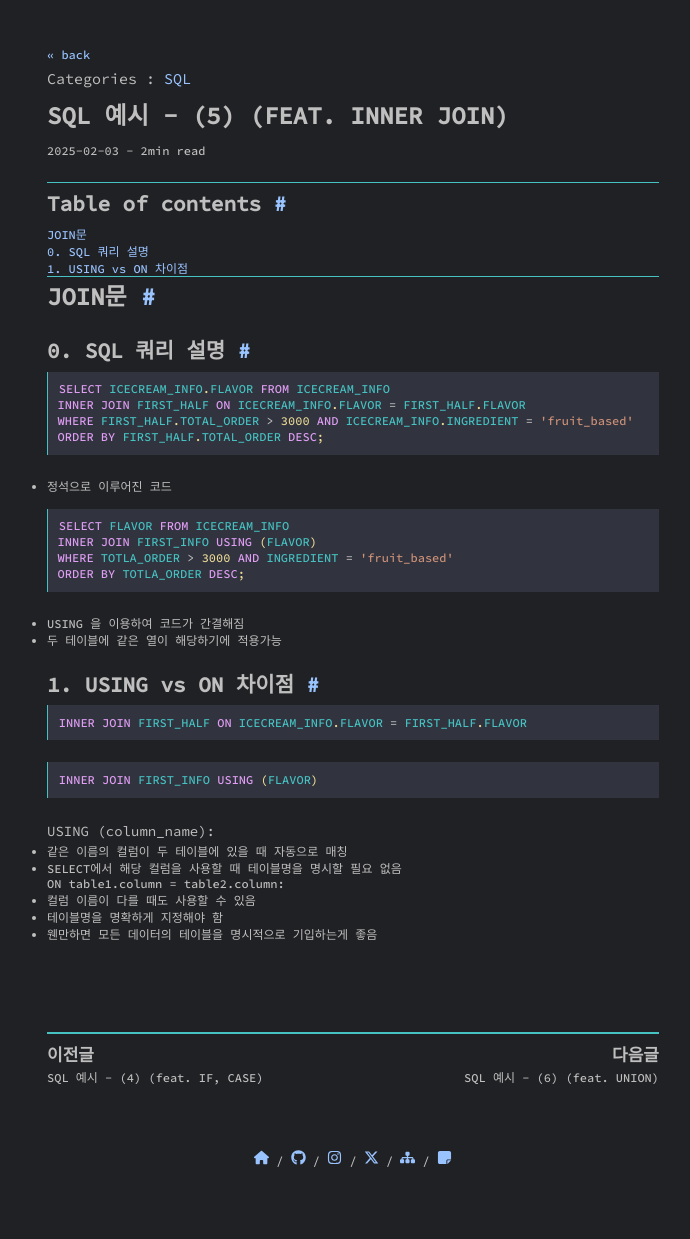
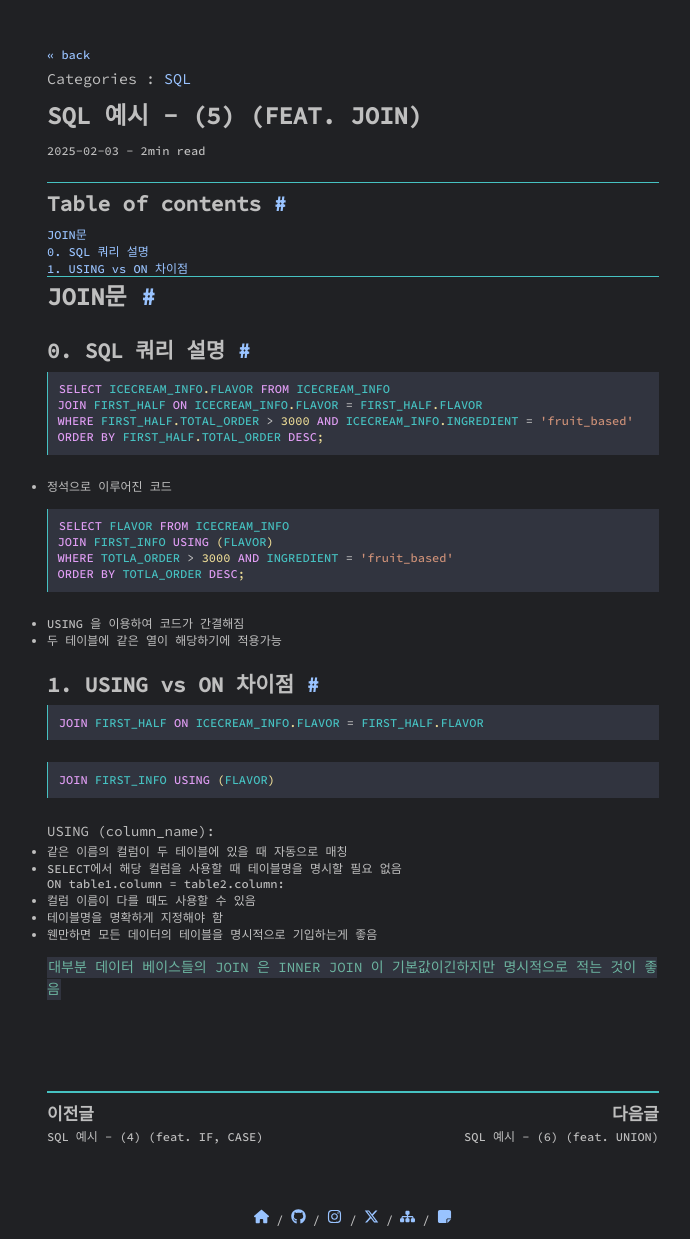
Before and after one commit to pozuhtuhv/pozuhtuhv.github.io, a Jekyll site: the page built from _posts/2025-02-03-sql-example-(5)-join.md, in a window 1280 px wide. Shown: the whole page, without its empty margins (287-977 px from the left). Built offline with Jekyll 4.4.1, drawn with Linux system fonts in a browser that asks for light colours; some web fonts are replaced; comment, search, counter and statistics services are not loaded; before the commit the page ends 1180 px from its top, so only the background shows below that.

Commit message:
(edit) upload

````diff
--- a/_posts/2025-02-03-sql-example-(5)-inner-join.md
+++ b/_posts/2025-02-03-sql-example-(5)-join.md
@@ -1,6 +1,6 @@
 ---
-title: SQL 예시 - (5) (feat. INNER JOIN)
-description: SQL INNER JOIN 예시
+title: SQL 예시 - (5) (feat. JOIN)
+description: SQL JOIN 예시
 layout: post
 categories: SQL
 published: true
@@ -25,7 +25,7 @@ tag: [sql, example, question, inner_join]
 ## 0. SQL 쿼리 설명
 ```sql
 SELECT ICECREAM_INFO.FLAVOR FROM ICECREAM_INFO
-INNER JOIN FIRST_HALF ON ICECREAM_INFO.FLAVOR = FIRST_HALF.FLAVOR
+JOIN FIRST_HALF ON ICECREAM_INFO.FLAVOR = FIRST_HALF.FLAVOR
 WHERE FIRST_HALF.TOTAL_ORDER > 3000 AND ICECREAM_INFO.INGREDIENT = 'fruit_based'
 ORDER BY FIRST_HALF.TOTAL_ORDER DESC;
 ```
@@ -36,7 +36,7 @@ ORDER BY FIRST_HALF.TOTAL_ORDER DESC;
 
 ```sql
 SELECT FLAVOR FROM ICECREAM_INFO
-INNER JOIN FIRST_INFO USING (FLAVOR)
+JOIN FIRST_INFO USING (FLAVOR)
 WHERE TOTLA_ORDER > 3000 AND INGREDIENT = 'fruit_based'
 ORDER BY TOTLA_ORDER DESC;
 ```
@@ -49,12 +49,12 @@ ORDER BY TOTLA_ORDER DESC;
 
 ## 1. USING vs ON 차이점
 ```sql
-INNER JOIN FIRST_HALF ON ICECREAM_INFO.FLAVOR = FIRST_HALF.FLAVOR
+JOIN FIRST_HALF ON ICECREAM_INFO.FLAVOR = FIRST_HALF.FLAVOR
 ```
 <br>
 
 ```sql
-INNER JOIN FIRST_INFO USING (FLAVOR)
+JOIN FIRST_INFO USING (FLAVOR)
 ```
 <br>
 
@@ -66,3 +66,7 @@ ON table1.column = table2.column:
 - 컬럼 이름이 다를 때도 사용할 수 있음
 - 테이블명을 명확하게 지정해야 함
 - 웬만하면 모든 데이터의 테이블을 명시적으로 기입하는게 좋음
+<br>
+<br>
+
+`대부분 데이터 베이스들의 JOIN 은 INNER JOIN 이 기본값이긴하지만 명시적으로 적는 것이 좋음`
````
Also changed, not shown: _posts/2025-02-08-sql-example-regexp.md (+2 -2 lines), _posts/2025-02-13-sql-example-group.md (added, +61 -0 lines).
